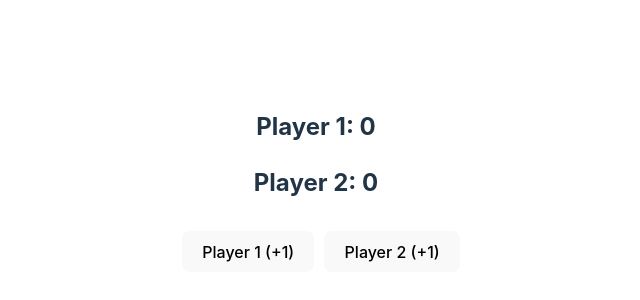
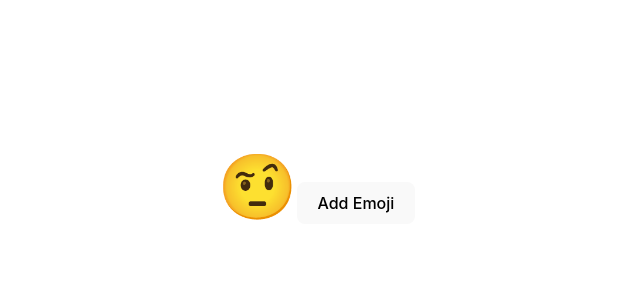
Before and after one commit to Akash-YS05/Reactjs-minor-projects, a React (Vite) app in the folder react-app/: page / in a window 1280 px wide. Shown: the part 214-514 px from the top of the page, without its empty margins (324-964 px from the left). Built offline with nearby package versions, Linux system fonts and the light colour scheme.

Commit message:
array operations

```diff
--- a/react-app/package.json
+++ b/react-app/package.json
@@ -11,7 +11,8 @@
   },
   "dependencies": {
     "react": "^18.3.1",
-    "react-dom": "^18.3.1"
+    "react-dom": "^18.3.1",
+    "uuid": "^10.0.0"
   },
   "devDependencies": {
     "@eslint/js": "^9.8.0",
--- a/react-app/src/App.jsx
+++ b/react-app/src/App.jsx
@@ -12,6 +12,7 @@ import ColorGrid from './ColorGrid'
 import ColorBoxGrid from './ColorBoxGrid'
 import CounterNew from './CounterNew'
 import ScoreKeeper from './ScoreKeeper'
+import EmojiClicker from './EmojiClicker'
 
 
 const data = [
@@ -69,7 +70,8 @@ function App() {
       {/* <Counter/> --- correct counter method - CounterNew*/}
       {/* <ColorBoxGrid colors={colors}/> */}
       {/* <CounterNew/> */}
-      <ScoreKeeper/>
+      {/* <ScoreKeeper/> */}
+      <EmojiClicker/>
     </>
   )
 }
--- /dev/null
+++ b/react-app/src/EmojiClicker.jsx
@@ -0,0 +1,33 @@
+import {v4 as uuid} from "uuid"
+import { useState } from "react"
+
+
+function RandomEmoji() {
+    const choices = ["😊","🤣","😘","😒","😁","🤨"]
+    return choices[Math.floor(Math.random()*choices.length)]
+}
+
+export default function EmojiClicker() {
+    const [emojis, setEmojis] = useState([{id: uuid(), emoji: RandomEmoji()}])
+    const addEmoji = () => {
+        setEmojis((oldEmojis) =>
+            [...oldEmojis, {id: uuid(), emoji: RandomEmoji()}]
+        )
+    }
+    const deleteEmoji = (id) => {
+        setEmojis(prevEmojis => {
+            return prevEmojis.filter(e => e.id != id)
+
+        })
+
+    }
+    return (
+        <div>
+            {emojis.map((e) => (
+                <span onClick={() => deleteEmoji(e.id)} key={e.id} style={{fontSize: '4rem', cursor: 'pointer'}}>{e.emoji}</span>
+
+            ))}
+            <button onClick={addEmoji}>Add Emoji</button>
+        </div>
+    )
+}
```
Also changed, not shown: 1 other file (tests, documents, lock files or other folders).
